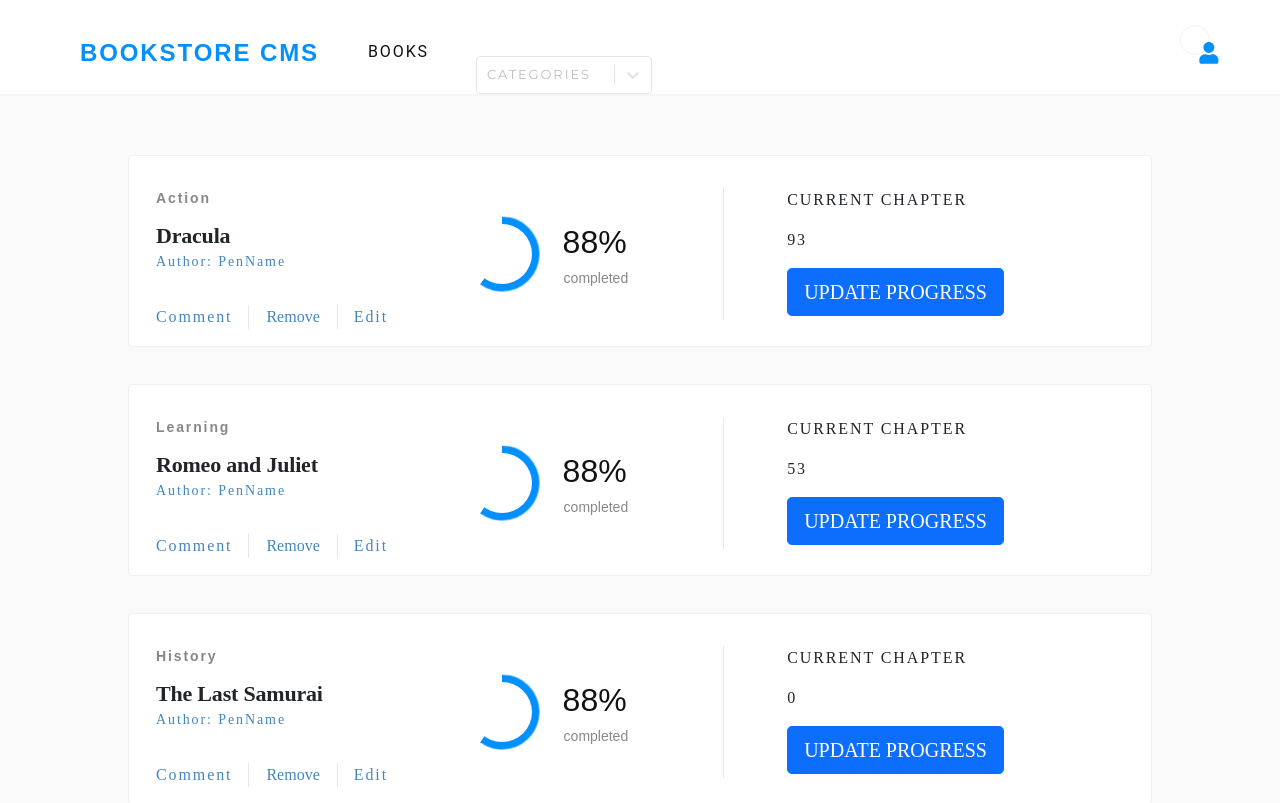
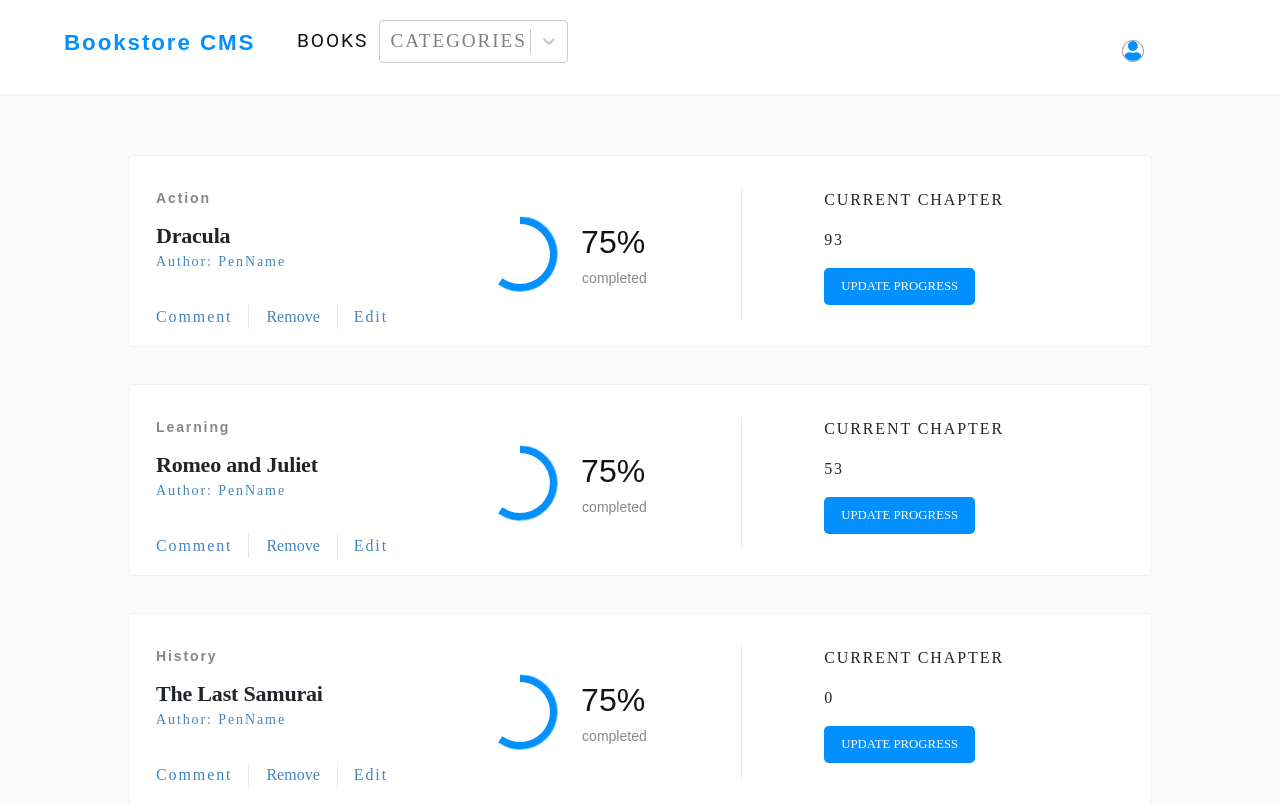
Before and after one commit to KabohaJeanMark/bookstore, a React (Create React App) app: page / in a window 1280 px wide. Shown: the top 803 px of the page. Built offline with nearby package versions, Linux system fonts and the light colour scheme.

Commit message:
Use flexbox to style the navbar

```diff
--- a/src/components/Book.js
+++ b/src/components/Book.js
@@ -36,7 +36,7 @@ const Book = ({ book, handleRemoveBook }) => {
           </div>
         </div>
         <div className="count">
-          <p className="percent">88%</p>
+          <p className="percent">75%</p>
           <p className="completed"> completed</p>
         </div>
       </div>
@@ -46,7 +46,7 @@ const Book = ({ book, handleRemoveBook }) => {
           {' '}
           {id}
         </p>
-        <button className=" update-btn btn btn-primary btn-lg" type="button">UPDATE PROGRESS</button>
+        <button className="update-btn btn btn-lg" type="button">UPDATE PROGRESS</button>
       </div>
     </div>
   );
--- a/src/containers/BooksList.js
+++ b/src/containers/BooksList.js
@@ -18,12 +18,14 @@ const BooksList = ({ books, filter }) => {
   const displayedBooks = filter === 'All' ? books : books.filter((book) => book.category === filter);
 
   return (
-    <>
+    <div>
       <nav>
-        <div className="bookStoreCMS">BOOKSTORE CMS</div>
-        <div className="bookHeading">BOOKS</div>
-        <div className="bookCategories"><CategoryFilter handleFilterChange={handleFilterChange} /></div>
-        <div className="Oval">
+        <div className="navText">
+          <h1 className="bookStoreCMS">Bookstore CMS</h1>
+          <p className="bookHeading">BOOKS</p>
+          <div className="bookCategories"><CategoryFilter handleFilterChange={handleFilterChange} /></div>
+        </div>
+        <div className="navIcon">
           <FaUser className="Mask" />
         </div>
       </nav>
@@ -32,7 +34,7 @@ const BooksList = ({ books, filter }) => {
           <Book key={book.id} book={book} handleRemoveBook={() => { handleRemoveBook(book); }} />
         ))}
       </div>
-    </>
+    </div>
   );
 };
 
--- a/src/index.css
+++ b/src/index.css
@@ -9,67 +9,64 @@ body {
 
 nav {
   display: flex;
+  justify-content: space-between;
   height: 6rem;
   background-color: rgb(255, 255, 255);
   border-bottom: rgb(245, 245, 245) 2px solid;
 }
 
+.navText {
+  display: flex;
+  justify-content: space-between;
+  align-items: center;
+}
+
 .bookStoreCMS {
-  width: 18rem;
-  height: 2.313rem;
-  margin-left: 5rem;
-  margin-top: 2.2rem;
+  margin-left: 4rem;
+  margin-right: 2rem;
+  color: #0290ff;
+  font-size: 1.4rem;
+  font-weight: bold;
   font-family: 'Montserrat Bold', sans-serif;
-  font-size: 1.5rem;
-  font-weight: bold;
-  color: #0290ff;
 }
 
 .bookHeading {
-  width: 3.688rem;
-  height: 1rem;
-  margin: 1.125rem 2.563rem 0.688rem 0;
+  color: #121212;
+  font-size: 1.2rem;
+  margin-left: 0.5rem;
+  margin-top: 0.3rem;
+  letter-spacing: 1.9px;
   font-family: "Roboto", sans-serif;
-  color: #121212;
-  margin-top: 2.5rem;
+  padding: 0.1rem;
 }
 
 .bookCategories {
-  width: 8rem;
+  width: 12rem;
   height: 1rem;
   font-family: 'Times New Roman', Times, serif;
-  font-size: 0.813rem;
+  font-size: 1.2rem;
   color: #000;
-  margin-top: 2rem;
+  margin-bottom: 2.6rem;
+  margin-left: 0.5rem;
+  padding: 0.1rem;
   z-index: 100;
   background-color: rgb(255, 255, 255);
 }
 
-.categoriesDropDown {
-  width: 12rem;
+.navIcon {
+  display: flex;
+  justify-content: flex-end;
   padding: 0.5rem;
-  margin-top: 1rem;
-  opacity: 0.5;
-  font-family: 'Montserrat', sans-serif;
-  font-size: 0.813rem;
-  letter-spacing: 1.9px;
-  color: #121212;
-}
-
-.Oval {
-  width: 1.75rem;
-  height: 1.75rem;
-  margin: 1.56rem 0 0 36.5rem;
-  padding: 0.875rem;
-  border: solid 1px rgb(243, 243, 243);
-  border-radius: 80%;
 }
 
 .Mask {
   width: 1.363rem;
   height: 1.363rem;
   color: #0290ff;
-  margin-left: 0.21rem;
+  border: solid 1px rgb(150, 148, 148);
+  border-radius: 50%;
+  margin-top: 2rem;
+  margin-right: 8rem;
 }
 
 .bookList {
@@ -266,3 +263,9 @@ nav {
   letter-spacing: normal;
   color: #121212;
 }
+
+.update-btn {
+  background-color: #0290ff;
+  color: #fff;
+  font-size: 0.8rem;
+}
```
